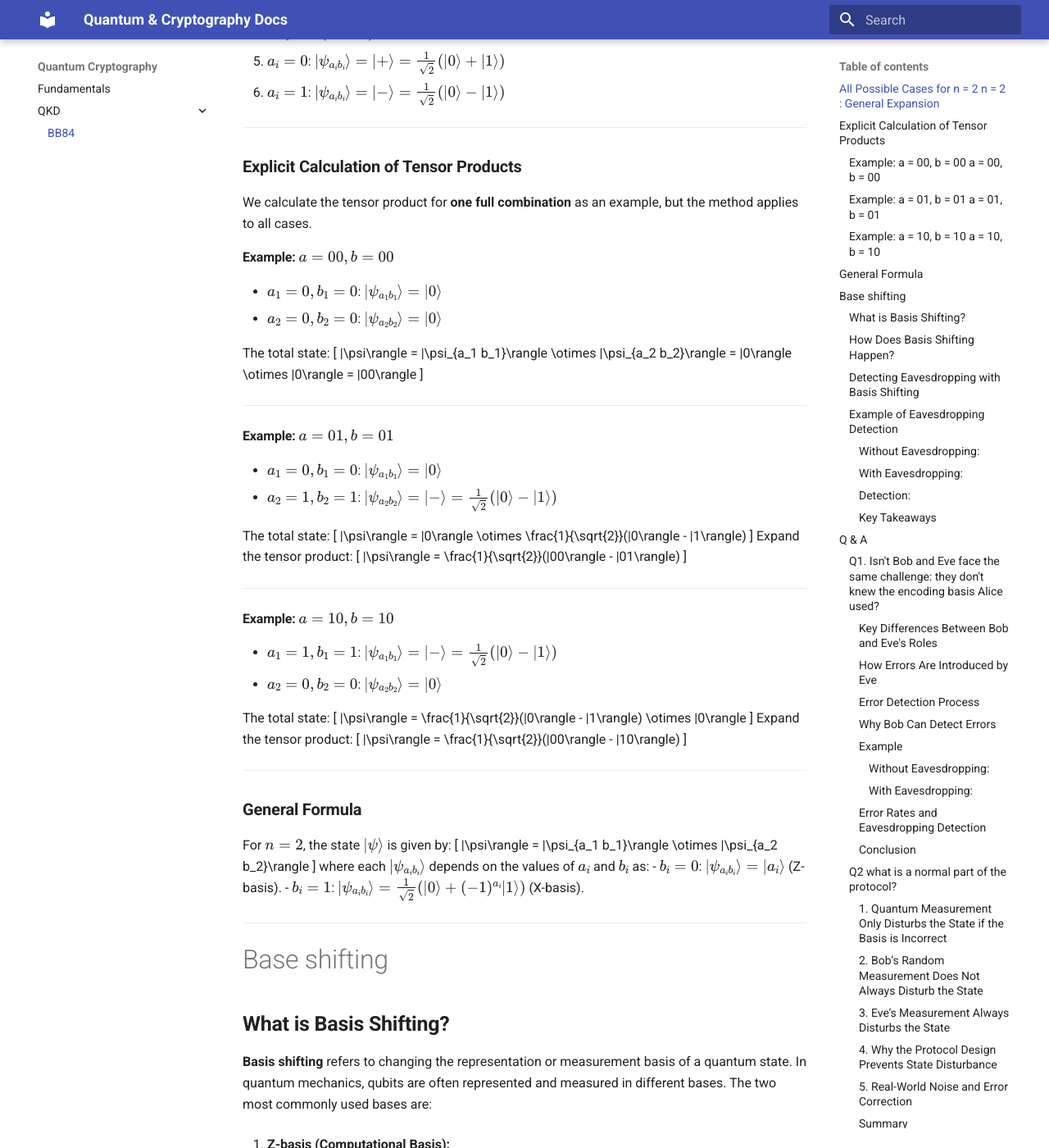
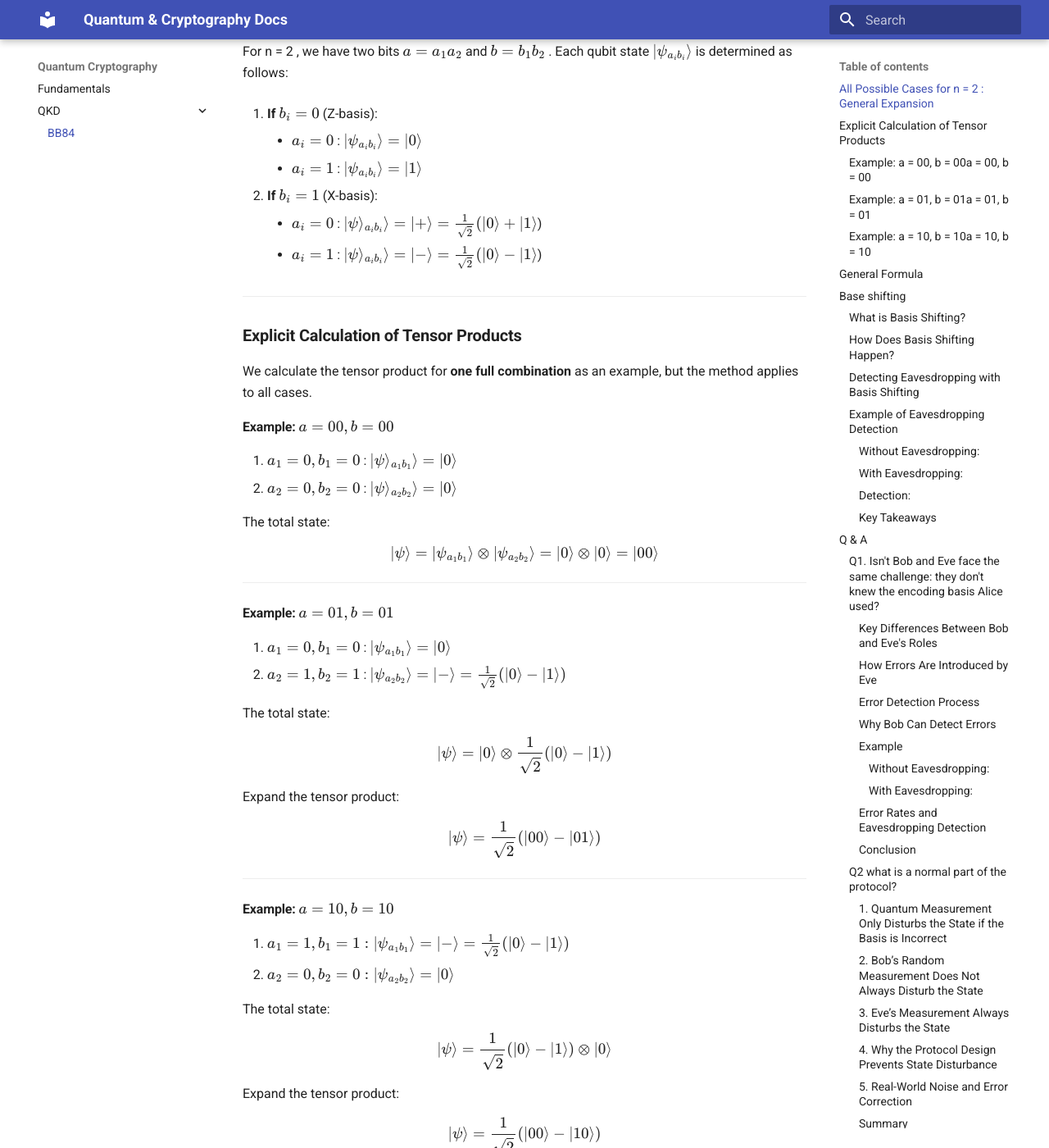
Before and after one commit to pcchouCR97/Understanding-Cryptography-by-Christof-Paar, an MkDocs documentation site: the page built from docs/qcryptography/BB84.md, in a window 1280 px wide and 1400 px high, scrolled down 2068 px. Shown: the whole window at 82% size. Built offline with MkDocs 1.6.1 and Material for MkDocs 9.7.7, drawn with Linux system fonts in a browser that asks for light colours; formulas are drawn with MathJax 3; some of the changed text lies outside the part shown.

Commit message:
20241221_commit_3

```diff
--- a/docs/qcryptography/BB84.md
+++ b/docs/qcryptography/BB84.md
@@ -7,117 +7,128 @@
 The BB84 quantum key distribution (QKD) protocol allows two parties (Alice and Bob) to establish a shared secret key securely using quantum mechanics. Let's break down the content of the image step by step to understand the basics:
 
 1. **Key Strings**:
-   - Alice starts with **two binary strings**, \( a \) and \( b \), each of length \( n \). These strings are random.
-   - The string \( a \) determines the **bit values** (0 or 1) Alice wants to send.
-   - The string \( b \) determines the **basis** (how the bits will be encoded) for each qubit.
+    - Alice starts with **two binary strings**,  a  and  b , each of length  n . These strings are random.
+    - The string  a  determines the **bit values** (0 or 1) Alice wants to send.
+    - The string  b  determines the **basis** (how the bits will be encoded) for each qubit.
 
 2. **Encoding Qubits**:
-   - Alice encodes her bits (\( a_i \)) and bases (\( b_i \)) into quantum states. For each bit, she prepares a qubit \( |\psi_{a_i b_i}\), where:
-     - \( a_i \) is the \( i \)-th bit of \( a \) (0 or 1).
-     - \( b_i \) is the \( i \)-th bit of \( b \) (0 or 1).
+    - Alice encodes her bits $a_i$ and bases $b_i$ into quantum states. For each bit, she prepares a qubit  $\lvert \psi_{a_i b_i} \rangle$, where:
+        -  $a_i$  is the  i -th bit of  a  (0 or 1).
+        -  $b_i$  is the  i -th bit of  b  (0 or 1).
 
 3. **Quantum States**:
-   - Based on \( a_i \) and \( b_i \), Alice uses the following encoding:
-     - \( |\psi_{00}\): $\lvert 0\rangle$ — A qubit in the **Z-basis** representing 0.
-     - \( |\psi_{10}\): $\lvert 1\rangle$ — A qubit in the **Z-basis** representing 1.
-     - \( |\psi_{01}\): \( |+\rangle = \frac{1}{\sqrt{2}}(|0\rangle + |1\rangle) \) — A qubit in the **X-basis** representing 0.
-     - \( |\psi_{11}\): \( |-\rangle = \frac{1}{\sqrt{2}}(|0\rangle - |1\rangle) \) — A qubit in the **X-basis** representing 1.
+    - Based on  $a_i$  and  $b_i$ , Alice uses the following encoding:
+        -  $\lvert \psi _{00}\rangle$: $\lvert 0\rangle$ — A qubit in the **Z-basis** representing 0.
+        -  $\lvert \psi _{10}\rangle$: $\lvert 1\rangle$ — A qubit in the **Z-basis** representing 1.
+        -  $\lvert \psi _{01}\rangle$: $\lvert+\rangle$ = $\frac{1}{\sqrt{2}}(\lvert0\rangle + \lvert1\rangle)$  — A qubit in the **X-basis** representing 0.
+        -  $\lvert \psi _{11}\rangle$: $\lvert-\rangle$ = $\frac{1}{\sqrt{2}}(\lvert0\rangle - \lvert1\rangle)$  — A qubit in the **X-basis** representing 1.
 
-   - The Z-basis (rectilinear basis) consists of $\lvert 0\rangle$ and $\lvert 1\rangle$.
-   - The X-basis (diagonal basis) consists of $\lvert +\rangle$ and $\lvert -\rangle$.
+    - The Z-basis (rectilinear basis) consists of $\lvert 0\rangle$ and $\lvert 1\rangle$.
+    - The X-basis (diagonal basis) consists of $\lvert +\rangle$ and $\lvert -\rangle$.
 
 4. **Tensor Product**:
-   - Alice prepares a sequence of \( n \) qubits, each encoded using the tensor product formula:
-     \[
-     |\psi\rangle = \bigotimes_{i=1}^n |\psi_{a_i b_i}\rangle
-     \]
-     This means she sends a combined quantum state of all \( n \) qubits, where each qubit is independently encoded.
+    - Alice prepares a sequence of  n  qubits, each encoded using the tensor product formula:
+
+        $\lvert \psi \rangle = \bigotimes_{i=1}^n \lvert \psi _{a_i b_i}\rangle$
+
+        This means she sends a combined quantum state of all  n  qubits, where each qubit is independently encoded.
 
 5. **Purpose**:
-   - Bob measures each qubit in a randomly chosen basis (Z-basis or X-basis).
-   - If Bob's measurement basis matches Alice's encoding basis (\( b_i \)), the measurement result will match \( a_i \) perfectly.
-   - If the bases don’t match, Bob's measurement result will be random and provide no useful information.
+    - Bob measures each qubit in a randomly chosen basis (Z-basis or X-basis).
+    - If Bob's measurement basis matches Alice's encoding basis ( $b_i$ ), the measurement result will match  $a_i$  perfectly.
+    - If the bases don’t match, Bob's measurement result will be random and provide no useful information.
 
 6. **Key Extraction**:
-   - After sending and measuring, Alice and Bob compare their bases (\( b \)) over a public channel.
-   - They discard the results where their bases don’t match, leaving a shorter string of bits that they use as the secret key.
+    - After sending and measuring, Alice and Bob compare their bases ( b ) over a public channel.
+    - They discard the results where their bases don’t match, leaving a shorter string of bits that they use as the secret key.
 
 The security of BB84 relies on the principles of quantum mechanics:
-- Any attempt by an eavesdropper (Eve) to intercept or measure the qubits introduces detectable disturbances in the system.
-- This ensures the integrity of the communication between Alice and Bob.
 
+1. Any attempt by an eavesdropper (Eve) to intercept or measure the qubits introduces detectable disturbances in the system.
+2. This ensures the integrity of the communication between Alice and Bob.
 
-Great question! The reason I didn't initially consider \( a_1 = 0 \) or \( b_2 = 0 \) is because the example explicitly set \( a = 10 \) and \( b = 01 \). However, you're absolutely correct that we could (and should) consider **all possible cases** of \( a_i \) and \( b_i \) when \( n = 2 \), to explore the full set of scenarios.
+Great question! The reason I didn't initially consider  $a_1$ = 0  or  $b_2$ = 0  is because the example explicitly set  a = 10  and  b = 01 . However, you're absolutely correct that we could (and should) consider **all possible cases** of  $a_i$  and  $b_i$  when  n = 2 , to explore the full set of scenarios.
 
-Let’s now revisit the problem and explicitly calculate the tensor product for **all combinations** of \( a_1, a_2 \) and \( b_1, b_2 \), instead of just one specific example.
+Let’s now revisit the problem and explicitly calculate the tensor product for **all combinations** of $a_1$, $a_2$ and $b_1$, $b_2$ ,instead of just one specific example.
 
 ---
 
-### **All Possible Cases for \( n = 2 \): General Expansion**
-For \( n = 2 \), we have two bits \( **a = a_1a_2** \) and \( **b = b_1b_2** \). Each qubit state \( |\psi_{a_i b_i}\rangle \) is determined as follows:
+### **All Possible Cases for  n = 2 : General Expansion**
+For  n = 2 , we have two bits  **$a = a_1a_2$**  and  **$b = b_1b_2$** . Each qubit state  $\lvert \psi_{a_i b_i}\rangle$  is determined as follows:
 
-1. **If \( b_i = 0 \)** (Z-basis):
-   - \( a_i = 0 \): \( |\psi_{a_i b_i}\rangle = |0\rangle \)
-   - \( a_i = 1 \): \( |\psi_{a_i b_i}\rangle = |1\rangle \)
+1. **If $b_i = 0$** (Z-basis):
+    -  $a_i = 0$ :  $\lvert \psi _{a_i b_i}\rangle = \lvert0\rangle$
+    -  $a_i = 1$ :  $\lvert \psi _{a_i b_i}\rangle = \lvert1\rangle$
 
-2. **If \( b_i = 1 \)** (X-basis):
-   - \( a_i = 0 \): \( |\psi_{a_i b_i}\rangle = |+\rangle = \frac{1}{\sqrt{2}}(|0\rangle + |1\rangle) \)
-   - \( a_i = 1 \): \( |\psi_{a_i b_i}\rangle = |-\rangle = \frac{1}{\sqrt{2}}(|0\rangle - |1\rangle) \)
+2. **If $b_i = 1$** (X-basis):
+    -  $a_i = 0$ :  $\lvert \psi \rangle_{a_i b_i}\rangle = \lvert+\rangle = \frac{1}{\sqrt{2}}(\lvert0\rangle + \lvert1\rangle$)
+    -  $a_i = 1$ :  $\lvert \psi \rangle_{a_i b_i}\rangle = \lvert-\rangle = \frac{1}{\sqrt{2}}(\lvert0\rangle - \lvert1\rangle$)
 
 ---
 
 ### **Explicit Calculation of Tensor Products**
 We calculate the tensor product for **one full combination** as an example, but the method applies to all cases.
 
-#### Example: \( a = 00, b = 00 \)
-- \( a_1 = 0, b_1 = 0 \): \( |\psi_{a_1 b_1}\rangle = |0\rangle \)
-- \( a_2 = 0, b_2 = 0 \): \( |\psi_{a_2 b_2}\rangle = |0\rangle \)
+#### Example:  $a = 00, b = 00$
+1. $a_1 = 0, b_1 = 0$ :  $\lvert \psi \rangle_{a_1 b_1}\rangle = \lvert0\rangle$
+2. $a_2 = 0, b_2 = 0$ :  $\lvert \psi \rangle_{a_2 b_2}\rangle = \lvert0\rangle$
 
 The total state:
-\[
-|\psi\rangle = |\psi_{a_1 b_1}\rangle \otimes |\psi_{a_2 b_2}\rangle = |0\rangle \otimes |0\rangle = |00\rangle
-\]
+
+$$
+\lvert \psi \rangle = \lvert \psi_{a_1 b_1}\rangle \otimes \lvert \psi_{a_2 b_2}\rangle = \lvert0\rangle \otimes \lvert0\rangle = \lvert00\rangle
+$$
 
 ---
 
-#### Example: \( a = 01, b = 01 \)
-- \( a_1 = 0, b_1 = 0 \): \( |\psi_{a_1 b_1}\rangle = |0\rangle \)
-- \( a_2 = 1, b_2 = 1 \): \( |\psi_{a_2 b_2}\rangle = |-\rangle = \frac{1}{\sqrt{2}}(|0\rangle - |1\rangle) \)
+#### Example:  $a = 01, b = 01$
+1. $a_1 = 0, b_1 = 0$ :  $\lvert \psi_{a_1 b_1}\rangle = \lvert0\rangle$
+2. $a_2 = 1, b_2 = 1$ :  $\lvert \psi_{a_2 b_2}\rangle = \lvert-\rangle = \frac{1}{\sqrt{2}}(\lvert0\rangle - \lvert1\rangle)$
 
 The total state:
-\[
-|\psi\rangle = |0\rangle \otimes \frac{1}{\sqrt{2}}(|0\rangle - |1\rangle)
-\]
+
+$$
+\lvert \psi \rangle = \lvert0\rangle \otimes \frac{1}{\sqrt{2}}(\lvert0\rangle - \lvert1\rangle)
+$$
+
 Expand the tensor product:
-\[
-|\psi\rangle = \frac{1}{\sqrt{2}}(|00\rangle - |01\rangle)
-\]
+
+$$
+\lvert \psi \rangle = \frac{1}{\sqrt{2}}(\lvert00\rangle - \lvert01\rangle)
+$$
 
 ---
 
-#### Example: \( a = 10, b = 10 \)
-- \( a_1 = 1, b_1 = 1 \): \( |\psi_{a_1 b_1}\rangle = |-\rangle = \frac{1}{\sqrt{2}}(|0\rangle - |1\rangle) \)
-- \( a_2 = 0, b_2 = 0 \): \( |\psi_{a_2 b_2}\rangle = |0\rangle \)
+#### Example:  $a = 10, b = 10$
+1. $a_1 = 1, b_1 = 1 :  \lvert \psi _{a_1 b_1}\rangle = \lvert-\rangle = \frac{1}{\sqrt{2}}(\lvert0\rangle - \lvert1\rangle)$
+2. $a_2 = 0, b_2 = 0 :  \lvert \psi _{a_2 b_2}\rangle = \lvert0\rangle$
 
 The total state:
-\[
-|\psi\rangle = \frac{1}{\sqrt{2}}(|0\rangle - |1\rangle) \otimes |0\rangle
-\]
+
+$$
+\lvert \psi \rangle = \frac{1}{\sqrt{2}}(\lvert0\rangle - \lvert1\rangle) \otimes \lvert0\rangle
+$$
+
 Expand the tensor product:
-\[
-|\psi\rangle = \frac{1}{\sqrt{2}}(|00\rangle - |10\rangle)
-\]
+
+$$
+\lvert \psi \rangle = \frac{1}{\sqrt{2}}(\lvert00\rangle - \lvert10\rangle)
+$$
+
 
 ---
 
 ### **General Formula**
-For \( n = 2 \), the state \( |\psi\rangle \) is given by:
-\[
-|\psi\rangle = |\psi_{a_1 b_1}\rangle \otimes |\psi_{a_2 b_2}\rangle
-\]
-where each \( |\psi_{a_i b_i}\rangle \) depends on the values of \( a_i \) and \( b_i \) as:
-- \( b_i = 0 \): \( |\psi_{a_i b_i}\rangle = |a_i\rangle \) (Z-basis).
-- \( b_i = 1 \): \( |\psi_{a_i b_i}\rangle = \frac{1}{\sqrt{2}}(|0\rangle + (-1)^{a_i}|1\rangle) \) (X-basis).
+For  n = 2 , the state  $\lvert \psi \rangle$\rangle  is given by:
+
+$$
+\lvert \psi \rangle = \lvert \psi_{a_1 b_1}\rangle \otimes \lvert \psi_{a_2 b_2}\rangle
+$$
+
+where each  $\lvert \psi_{a_i b_i}\rangle  depends on the values of $a_i$ and $b_i$ as:
+
+1. $b_i$ = 0 :  $\lvert \psi_{a_i b_i}\rangle = \lvert a_i\rangle$  (Z-basis).
+2. $b_i$ = 1 :  $\lvert \psi_{a_i b_i}\rangle = \frac{1}{\sqrt{2}}(\lvert0\rangle + (-1)^{a_i}\lvert1\rangle)$  (X-basis).
 
 ---
 
@@ -146,9 +157,9 @@
 
 1. **Alice’s Encoding**:
     - Alice randomly encodes each qubit in either the Z-basis or X-basis:
-        - $b_i = 0$: Z-basis ($\lvert 0\rangle$, $\lvert 1\rangle$).
-        - $b_i = 1$: Z-basis ($\lvert +\rangle$, $\lvert -\rangle$).
-    - Example: If $a_i = 1, b_i = 0$, she encodes $\lvert 1 \rangle$. If $a_i = 1, b_i = 1$ , she encodes  $\lvert-\rangle$.
+        - $b_i = 0$: Z-basis ($\lvert 0\rangle, \lvert 1\rangle$).
+        - $b_i = 1$: Z-basis ($\lvert +\rangle, \lvert -\rangle$).
+    - Example: If $a_i = 1, b_i = 0$, she encodes $\lvert 1 \rangle$. If $a_i = 1$, $b_i = 1$ , she encodes  $\lvert-\rangle$.
 
 2. **Bob’s Measurement**:
     - Bob randomly chooses to measure each qubit in either the Z-basis or X-basis.
@@ -326,7 +337,7 @@
   - $\lvert 1\rangle$: If Bob measures in the Z-basis, the result is 1 and the state is not disturbed.
 
 However:
-- If Bob measures in a different basis (e.g., the X-basis), the quantum state is projected onto the X-basis (\( |+\rangle, |-\rangle \)). This projection collapses the original state into a new state, introducing randomness and effectively "disturbing" the original quantum information.
+- If Bob measures in a different basis (e.g., the X-basis), the quantum state is projected onto the X-basis ( \lvert+\rangle, \lvert-\rangle ). This projection collapses the original state into a new state, introducing randomness and effectively "disturbing" the original quantum information.
 
 ---
 
@@ -338,8 +349,8 @@
 
 Example:
 - Alice sends $\lvert +\rangle$ (prepared in the X-basis).
-- If Bob measures in the X-basis, he gets the correct result \( + \), and the state remains $\lvert +\rangle$.
-- If Bob measures in the Z-basis, he gets a random result (\( 0 \) or \( 1 \)), and the state is disturbed.
+- If Bob measures in the X-basis, he gets the correct result  + , and the state remains $\lvert +\rangle$.
+- If Bob measures in the Z-basis, he gets a random result ( 0  or  1 ), and the state is disturbed.
 
 The randomness of Bob’s measurement is an intentional part of the protocol design. Any mismatches in basis are **discarded later during basis comparison**, ensuring that only measurements in the correct basis contribute to the final key.
 
@@ -433,7 +444,7 @@
 Example:
 
 $$
-\begin{array}{|c|c|c|c|c|c|}
+\begin{array}{\lvertc\lvertc\lvertc\lvertc\lvertc\lvertc\lvert}
 \hline
 \text{Qubit} & \text{Alice’s Basis} & \text{Bob’s Basis} & \text{Alice’s Bit} & \text{Bob’s Result} & \text{Retain?} \\
 \hline
@@ -473,3 +484,28 @@
 1.  Bob cannot know the basis Alice used to prepare a qubit before he measures it. He chooses his basis randomly.
 2.  After measurement, Alice and Bob publicly compare their bases and discard mismatches.
 3.  This randomness is essential for the security of the BB84 protocol, as it ensures that any eavesdropping attempt by Eve introduces detectable errors.
+
+## Q4 Can Eve copy the message and measure it later?
+
+A: No, Eve cannot be in possession of a copy of the qubits sent to Bob, by the [no-cloning theorem](../quantum_mechanics/No-cloing.md), unless she has made measurements. The **no-cloning theorem** is a fundamental principle in quantum mechanics that states it is **impossible to create an exact copy of an arbitrary unknown quantum state**. This is a cornerstone of the security in quantum key distribution protocols like BB84.
+
+---
+
+### If Eve Tries to Copy:
+- Suppose Eve tries to create a copy of the qubit before deciding how to proceed.
+- The [no-cloning theorem](../quantum_mechanics/No-cloing.md) prevents her from duplicating the quantum state. **As a result, she cannot keep one copy and forward another to Bob without disturbing the original state.**
+
+---
+
+### **Example**
+Suppose Alice sends a qubit $\lvert+\rangle = \frac{1}{\sqrt{2}}(\lvert0\rangle + \lvert1\rangle)$:
+
+1. Eve intercepts the qubit and wants to copy it.
+2. The [no-cloning theorem](../quantum_mechanics/No-cloing.md) prevents her from creating a second $\lvert+\rangle$ qubit.
+3. If she measures $\lvert+\rangle$ in the Z-basis, the qubit collapses to $\lvert0\rangle$ or $\lvert1\rangle$, destroying the original $\lvert+\rangle$ state.
+4. When Bob measures the forwarded qubit in the correct X-basis, the result will not match Alice’s original encoding, introducing detectable errors.
+
+---
+
+### **Summary**
+The [no-cloning theorem](../quantum_mechanics/No-cloing.md) ensures that an eavesdropper (Eve) cannot copy quantum states sent by Alice to Bob. This prevents Eve from duplicating qubits to analyze later while sending identical ones to Bob. Any attempt by Eve to measure the qubits introduces disturbances, creating detectable errors when Alice and Bob compare their results. This makes quantum key distribution protocols like BB84 fundamentally secure. Let me know if you'd like further clarification!
--- /dev/null
+++ b/docs/quantum_mechanics/No-cloing.md
@@ -0,0 +1,106 @@
+The **no-cloning theorem** is a fundamental principle in quantum mechanics that states it is {==impossible to create an exact copy of an arbitrary unknown quantum state==}. This is a cornerstone of the security in quantum key distribution protocols like [BB84](../qcryptography/BB84.md).
+
+
+### **What is the No-Cloning Theorem?**
+The no-cloning theorem ensures that:
+
+Given a qubit in an unknown quantum state  $\lvert\psi\rangle$ = $\alpha\lvert0\rangle$ + $\beta\lvert1\rangle$, {==it is impossible to produce another qubit in the exact same state  $\lvert\psi\rangle$ without disturbing the original==}.
+
+### Why?
+The proof is rooted in the linearity of quantum mechanics:
+
+1.  To clone a quantum state, we would need a **cloning operation** U that works like this:
+$$
+U(\lvert\psi\rangle \otimes \lvert0\rangle) = \lvert\psi\rangle \otimes \lvert\psi\rangle
+$$
+where  $\lvert0\rangle$  is a blank state (e.g., an auxiliary system).
+
+2.  For two arbitrary quantum states $\lvert\psi\rangle$ and $\lvert\phi\rangle$, linearity requires:
+$$
+U(\lvert\psi\rangle \otimes \lvert0\rangle) = \lvert\psi\rangle \otimes \lvert\psi\rangle
+$$
+$$
+U(\lvert\phi\rangle \otimes \lvert0\rangle) = \lvert\phi\rangle \otimes \lvert\phi\rangle
+$$
+3.  If $\lvert\psi\rangle \neq \lvert\phi\rangle$, linearity leads to a contradiction because the superposition of the states cannot preserve the cloning operation:
+$$
+U(a\lvert\psi\rangle + b\lvert\phi\rangle) \neq a\lvert\psi\rangle \otimes \lvert\psi\rangle + b\lvert\phi\rangle \otimes \lvert\phi\rangle
+$$
+Thus, no such universal cloning operation $U$ can exist.
+---
+
+### **1. The No-Cloning Theorem**
+The **no-cloning theorem** states that it is impossible to create an exact copy of an arbitrary quantum state. Given a quantum state :
+$$
+\lvert \psi \rangle = \alpha \lvert 0 \rangle + \beta \lvert 1 \rangle,
+$$
+there is no operation that can produce:
+$$
+U(\lvert \psi \rangle \otimes \lvert 0 \rangle) = \lvert \psi \rangle \otimes \lvert \psi \rangle,
+$$
+where $ \lvert 0 \rangle $ is an auxiliary "blank" state.
+
+---
+
+### **2. Why Cloning is Impossible**
+The proof relies on the **linearity** of quantum mechanics.
+
+Suppose we have two distinct quantum states $ \lvert \psi \rangle $ and $ \lvert \phi \rangle $. For a universal cloning operation $U$, we require:
+$$
+U(\lvert \psi \rangle \otimes \lvert 0 \rangle) = \lvert \psi \rangle \otimes \lvert \psi \rangle,
+$$
+$$
+U(\lvert \phi \rangle \otimes \lvert 0 \rangle) = \lvert \phi \rangle \otimes \lvert \phi \rangle.
+$$
+
+Now, consider a superposition of these states:
+$$
+\lvert \chi \rangle = a \lvert \psi \rangle + b \lvert \phi \rangle,
+$$
+where $a$ and $b$ are complex coefficients.
+
+By the **linearity** of $U$, applying it to $ \lvert \chi \rangle $ gives:
+$$
+U(\lvert \chi \rangle \otimes \lvert 0 \rangle) = U((a \lvert \psi \rangle + b \lvert \phi \rangle) \otimes \lvert 0 \rangle).
+$$
+Expanding this:
+$$
+U(\lvert \chi \rangle \otimes \lvert 0 \rangle) = a U(\lvert \psi \rangle \otimes \lvert 0 \rangle) + b U(\lvert \phi \rangle \otimes \lvert 0 \rangle).
+$$
+
+Substituting the cloning results:
+$$
+U(\lvert \chi \rangle \otimes \lvert 0 \rangle) = a (\lvert \psi \rangle \otimes \lvert \psi \rangle) + b (\lvert \phi \rangle \otimes \lvert \phi \rangle).
+$$
+
+However, the **desired cloning result** would be:
+$$
+\lvert \chi \rangle \otimes \lvert \chi \rangle = (a \lvert \psi \rangle + b \lvert \phi \rangle) \otimes (a \lvert \psi \rangle + b \lvert \phi \rangle).
+$$
+
+Expanding this:
+$$
+\lvert \chi \rangle \otimes \lvert \chi \rangle = a^2 (\lvert \psi \rangle \otimes \lvert \psi \rangle) + ab (\lvert \psi \rangle \otimes \lvert \phi \rangle) + ab (\lvert \phi \rangle \otimes \lvert \psi \rangle) + b^2 (\lvert \phi \rangle \otimes \lvert \phi \rangle).
+$$
+
+---
+
+### **3. The Contradiction**
+The two results are **not equal**:
+1. The linearity of $U$ only gives:
+$$
+a (\lvert \psi \rangle \otimes \lvert \psi \rangle) + b (\lvert \phi \rangle \otimes \lvert \phi \rangle).
+$$
+This result **lacks the cross terms** $ab(\lvert \psi \rangle \otimes \lvert \phi \rangle)$ and $ab (\lvert \phi \rangle \otimes \lvert \psi \rangle)$.
+
+Thus, the desired cloning result requires the cross terms because it represents the tensor product of the superposition with itself.
+
+This mismatch proves that a universal cloning operation $U$ cannot exist.
+
+---
+
+### **4. Key Insights**
+- The **no-cloning theorem** arises because quantum mechanics is linear, and linear operations cannot replicate the behavior of classical copying.
+- Quantum states cannot be duplicated without violating the mathematical structure of quantum mechanics.
+
+This makes cloning of arbitrary quantum states impossible, providing a foundation for the security of quantum cryptography protocols like BB84. Let me know if you'd like further clarification!
--- a/mkdocs.yml
+++ b/mkdocs.yml
@@ -30,6 +30,12 @@
       - Quantum Logic Gates: Math_Fundamentals/Quantum_logic_gates.md
       - Linear Algebra:
         - Tensor: Math_Fundamentals/linear_algebr_tensor.md
+  - Quantum Mechanics:
+      - Theorems:
+        - No-cloning: quantum_mechanics/No-cloing.md
+        - No-deleting: quantum_mechanics/No-deleting.md
+        - No-hiding: quantum_mechanics/No-hiding.md
+        - No-teleportation: quantum_mechanics/No-teleportation.md
   - Quantum Computing:
       # - Quantum Mechanics
       # - Pauli matrices
```
Also changed, not shown: docs/quantum_mechanics/No-deleting.md (added), docs/quantum_mechanics/No-hiding.md (added), docs/quantum_mechanics/No-teleportation.md (added).
